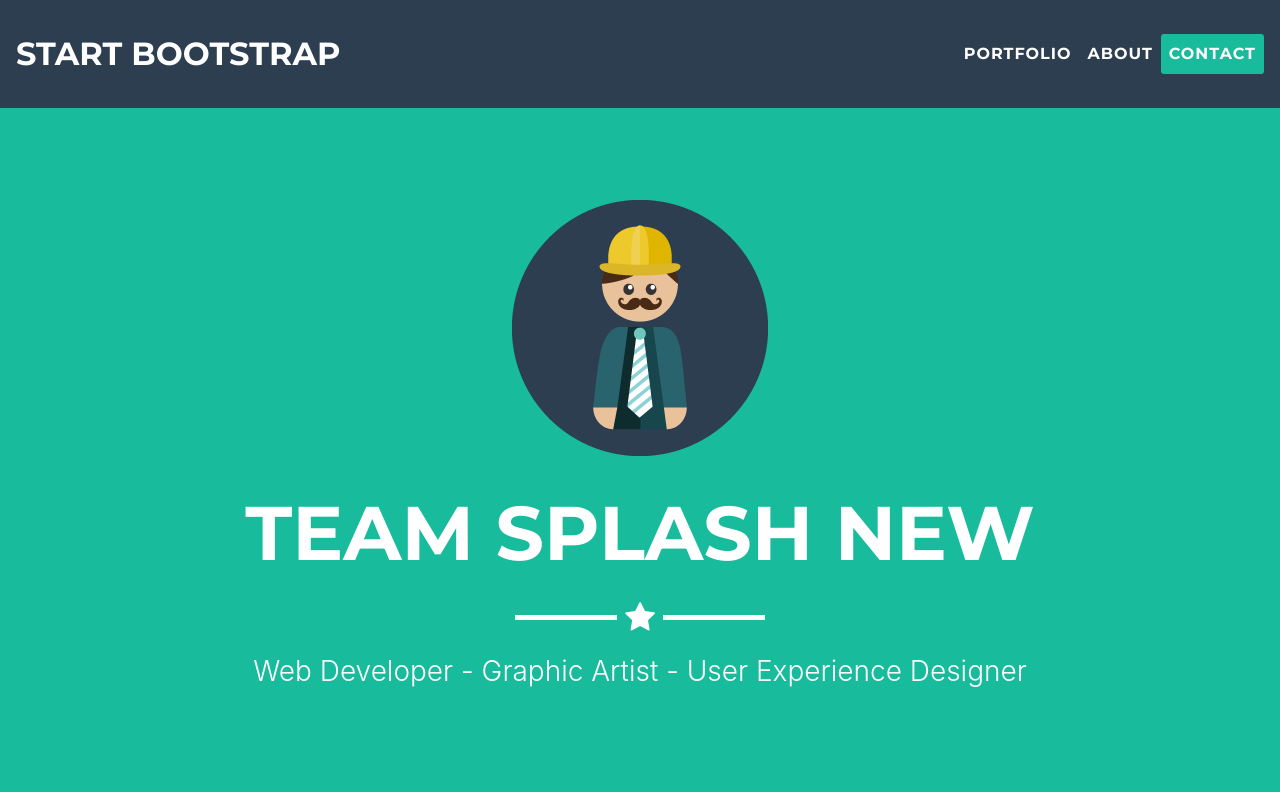
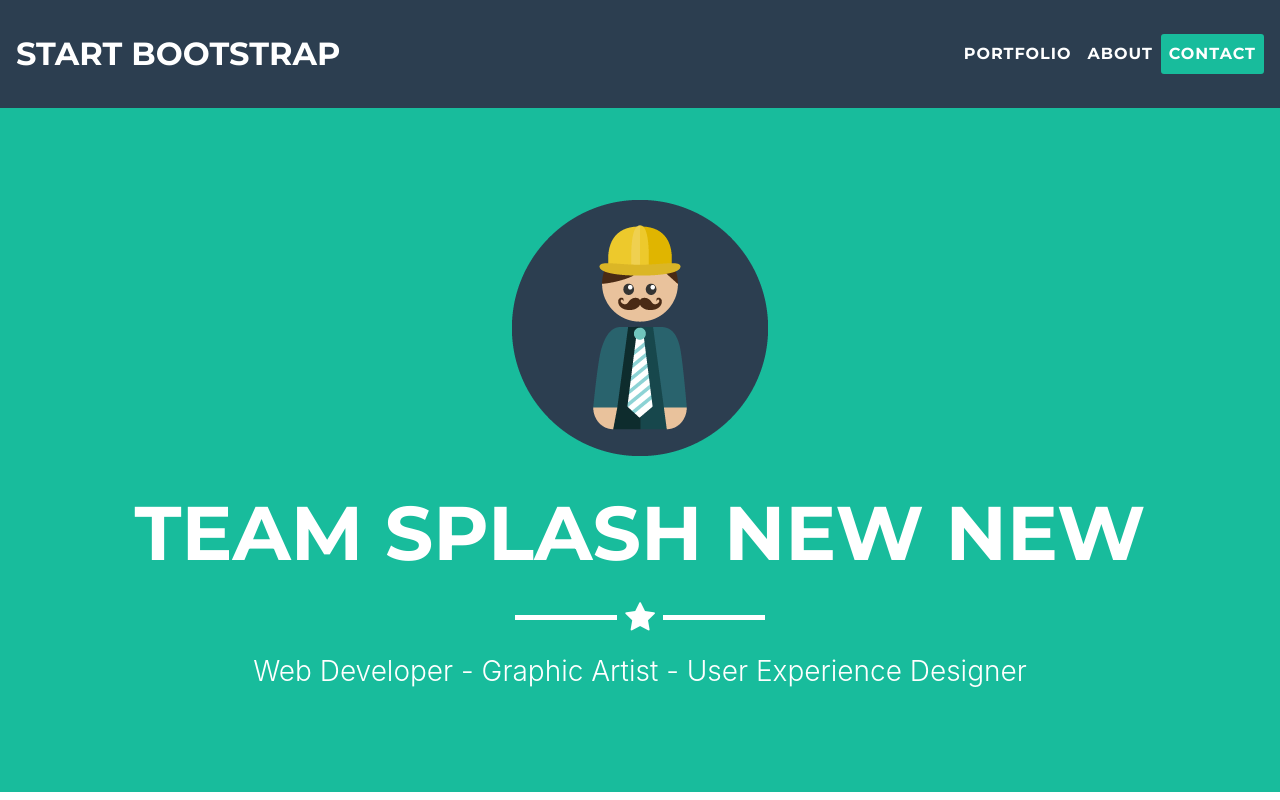
Before and after one commit to mudassirsahto/riversafe, a website with bundled scripts: page startbootstrap-freelancer-gh-pages/index.html in a window 1280 px wide. Shown: the top 800 px of the page. Built offline with nearby package versions, Linux system fonts and the light colour scheme.

Commit message:
another test

```diff
--- a/startbootstrap-freelancer-gh-pages/index.html
+++ b/startbootstrap-freelancer-gh-pages/index.html
@@ -52,7 +52,7 @@
       <div class="container">
         <img class="img-fluid" src="img/profile.png" alt="">
         <div class="intro-text">
-          <span class="name">Team SPLASH new</span>
+          <span class="name">Team SPLASH new new</span>
           <hr class="star-light">
           <span class="skills">Web Developer - Graphic Artist - User Experience Designer</span>
         </div>
```
